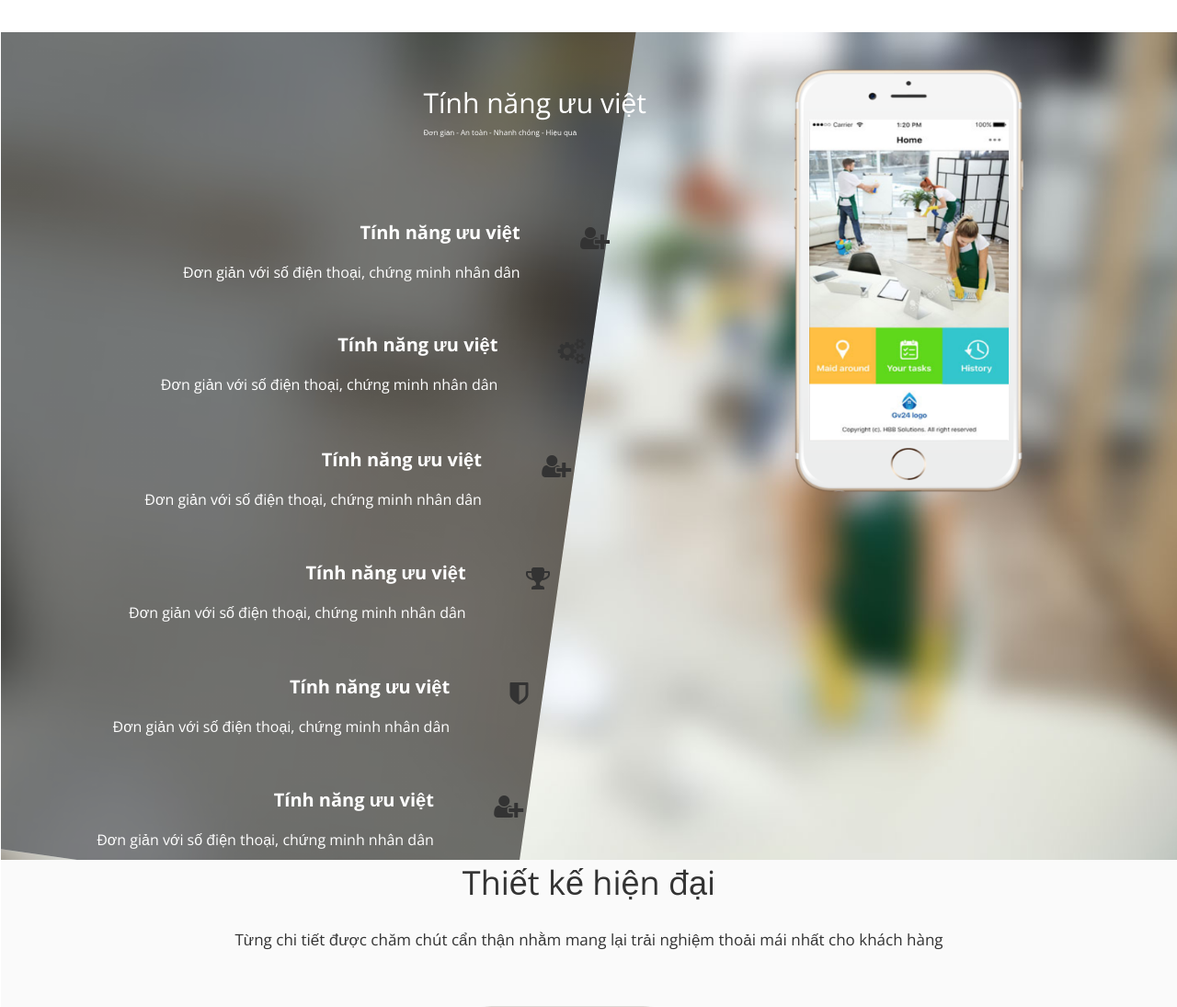
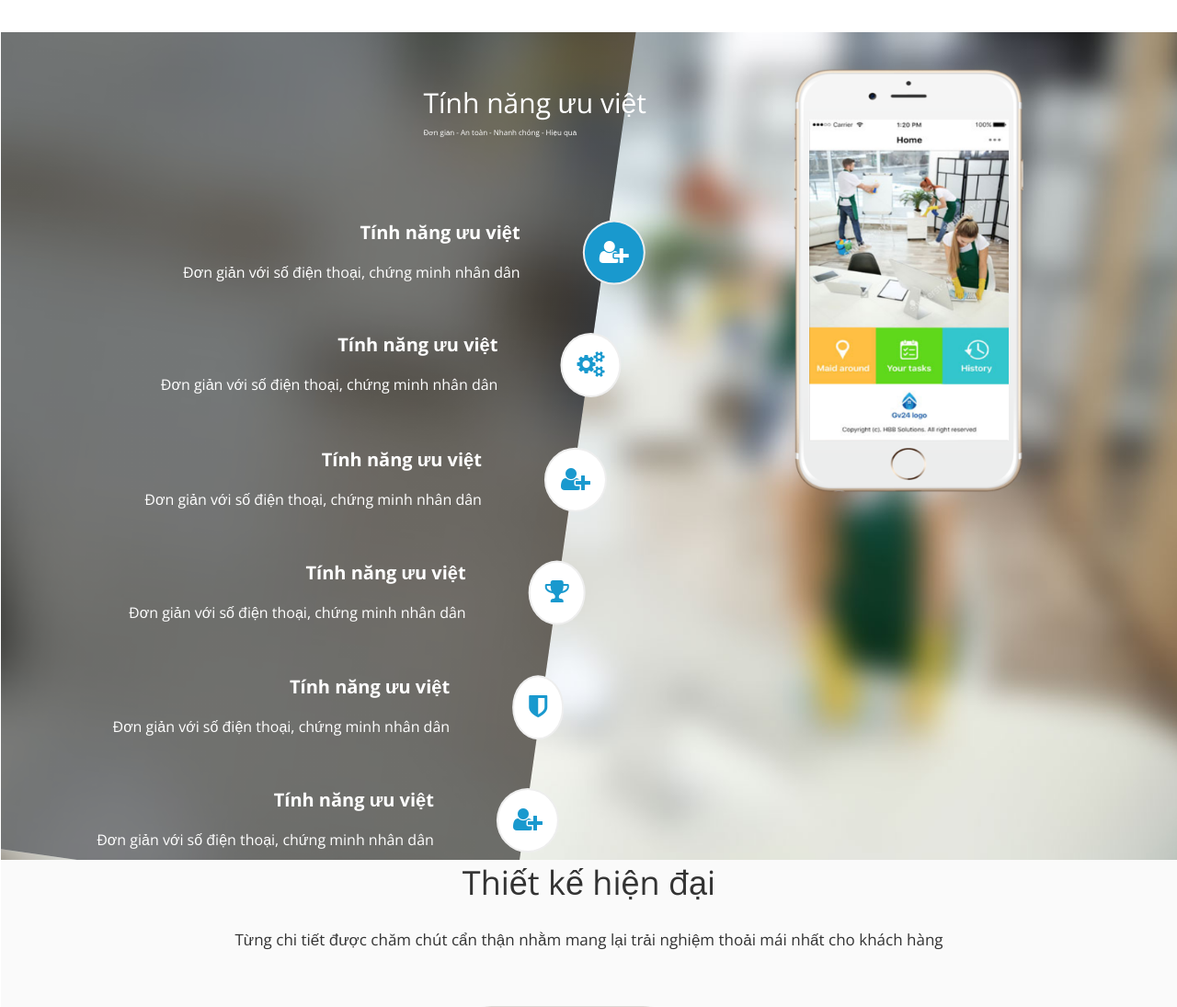
Before and after one commit to LeCongThang/HBBS, a PHP site: page /index.html in a window 1280 px wide. Shown: the part 1339-2434 px from the top of the page at 92% size. Run offline with PHP 8.4, Linux system fonts and the light colour scheme; some libraries are stand-ins or nearby versions.

Commit message:
update css

```diff
--- a/giupviec/public/css/style.css
+++ b/giupviec/public/css/style.css
@@ -2092,3 +2092,26 @@ footer {
     .transition-timer-carousel .transition-timer-carousel-progress-bar,
     .transition-timer-carousel .transition-timer-carousel-left-progress-bar{display: none;}
 }
+
+
+/*style banner*/
+
+#accordion span{
+	    border: 1px #eee solid;
+    padding: 8px;
+    padding-top: 6px;
+    padding-bottom: 7px;
+    border-radius: 50%;
+    position: absolute;
+    background-color: #fff;
+	cursor: pointer;
+}
+#accordion span i{
+	   color:#1999ce;
+}
+#accordion span.active{
+    background-color: #1999ce;
+}
+#accordion span.active i{
+	   color:#fff;
+}
```
